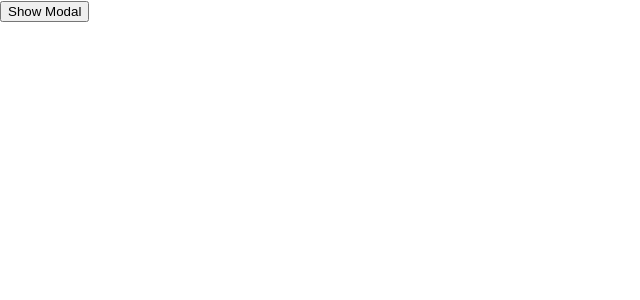
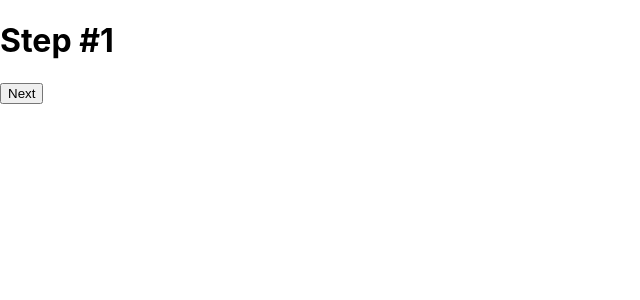
Before and after one commit to POURNASIRI/React-design-system, a React (Create React App) app in the folder controlled-and-uncontrolled-components/: page / in a window 1280 px wide. Shown: the top 300 px of the page, without its empty margins (0-640 px from the left). Built offline with nearby package versions, Linux system fonts and the light colour scheme.

Commit message:
uncontrolled flow

```diff
--- a/controlled-and-uncontrolled-components/src/App.js
+++ b/controlled-and-uncontrolled-components/src/App.js
@@ -1,12 +1,39 @@
-import { useState } from "react";
-import { ControlledModal } from "./components/controlled-modal";
+// import { useState } from "react";
+// import { ControlledModal } from "./components/controlled-modal";
 // import { UncontrolledModal } from "./components/uncontrolled-modal";
+import { UncontrolledFlow } from "./components/uncontrolled-flow";
+
+
+const StepOne = ({ next }) => {
+  return (
+    <>
+      <h1>Step #1</h1>
+      <button onClick={next}>Next</button>
+    </>
+  );
+};
+const StepTwo = ({ next }) => {
+  return (
+    <>
+      <h1>Step #2</h1>
+      <button onClick={next}>Next</button>
+    </>
+  );
+};
+const StepThree = ({ next }) => {
+  return (
+    <>
+      <h1>Step #3</h1>
+      <button onClick={next}>Next</button>
+    </>
+  );
+};
 
 
 
 
 function App() {
-  const [showModal, setShowModal] = useState(false);
+  // const [showModal, setShowModal] = useState(false);
 
   return (
     <>
@@ -21,14 +48,21 @@
 
     {/* Controlled component */}
         {/* we said controlled because we are going to be able to access its features directly from parents our any components  */}
-      <button onClick={() => setShowModal(!showModal)}>
+      {/* <button onClick={() => setShowModal(!showModal)}>
         {" "}
         {showModal ? "Hide Modal" : "Show Modal"}{" "}
       </button>
       <ControlledModal shouldShow={showModal} close={() => setShowModal(false)}>
         <h1>I am the body of the modal!</h1>
-      </ControlledModal>
+      </ControlledModal> */}
     {/* Controlled component */}
+
+      {/* Uncontrolled Flow */}
+    <UncontrolledFlow>
+        <StepOne/>
+        <StepTwo/>
+        <StepThree/>
+    </UncontrolledFlow>
     </>
   );
 }
--- /dev/null
+++ b/controlled-and-uncontrolled-components/src/components/uncontrolled-flow.jsx
@@ -0,0 +1,18 @@
+import React, { useState } from "react";
+
+export const UncontrolledFlow = ({ children, onDone }) => {
+  const [data, setData] = useState({});
+  const [currentStepIndex, setCurrentStepIndex] = useState(0);
+
+  const currentChild = React.Children.toArray(children)[currentStepIndex];
+
+  const next = () => {
+    setCurrentStepIndex(currentStepIndex + 1);
+  };
+
+  if (React.isValidElement(currentChild)) {
+    return React.cloneElement(currentChild, { next });
+  }
+
+  return currentChild;
+};
```
